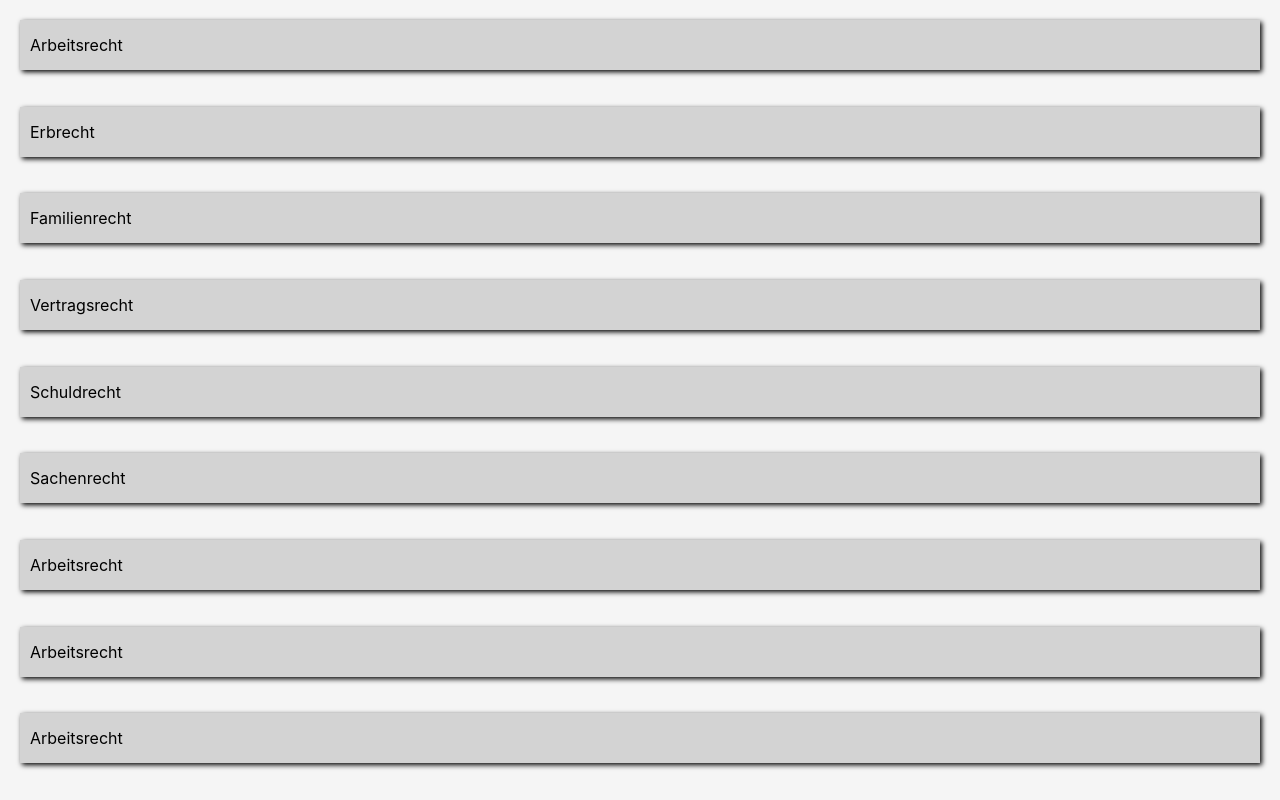
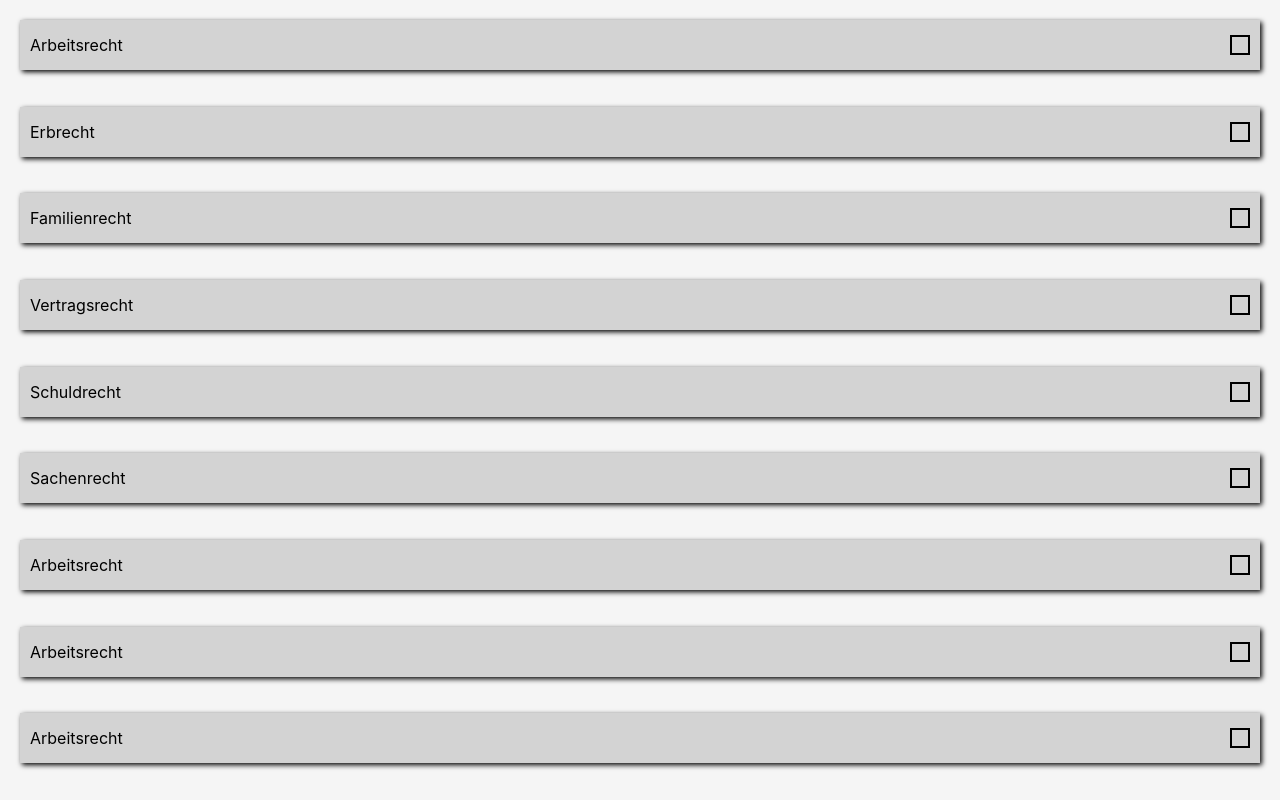
Before and after one commit to CaroSophie/Jura100, a React (Create React App) app: page /private in a window 1280 px wide. Built offline with nearby package versions, Linux system fonts and the light colour scheme.

Commit message:
Add bookmark icon

```diff
--- /dev/null
+++ b/src/Screen2/Bookmark.js
@@ -0,0 +1,16 @@
+import React, { Component } from 'react'
+import styled from 'styled-components'
+
+const Icon = styled.div`
+  height: 20px;
+  width: 20px;
+  border: 2px solid black;
+  font-size: 1em;
+  margin-left: auto;
+`
+
+export default class Bookmark extends Component {
+  render() {
+    return <Icon />
+  }
+}
--- a/src/Screen2/Private.js
+++ b/src/Screen2/Private.js
@@ -1,5 +1,6 @@
 import React, { Component } from 'react'
 import styled from 'styled-components'
+import Bookmark from './Bookmark'
 
 const Wrapper = styled.section`
   height: 100vh;
@@ -8,12 +9,13 @@ const Wrapper = styled.section`
   grid-gap: 20px;
   padding: 20px;
 `
+
 const Categories = styled.div`
   background: lightgrey;
   color: black;
   height: 50px;
   text-align: start;
-  display: grid;
+  display: flex;
   align-items: center;
   padding: 10px;
   box-shadow: 2px 2px 5px black;
@@ -23,15 +25,41 @@ export default class Private extends Component {
   render() {
     return (
       <Wrapper>
-        <Categories>Arbeitsrecht</Categories>
-        <Categories>Erbrecht</Categories>
-        <Categories>Familienrecht</Categories>
-        <Categories>Vertragsrecht</Categories>
-        <Categories>Schuldrecht</Categories>
-        <Categories>Sachenrecht</Categories>
-        <Categories>Arbeitsrecht</Categories>
-        <Categories>Arbeitsrecht</Categories>
-        <Categories>Arbeitsrecht</Categories>
+        <Categories>
+          Arbeitsrecht <Bookmark />
+        </Categories>
+        <Categories>
+          Erbrecht
+          <Bookmark />
+        </Categories>
+        <Categories>
+          Familienrecht
+          <Bookmark />
+        </Categories>
+        <Categories>
+          Vertragsrecht
+          <Bookmark />
+        </Categories>
+        <Categories>
+          Schuldrecht
+          <Bookmark />
+        </Categories>
+        <Categories>
+          Sachenrecht
+          <Bookmark />
+        </Categories>
+        <Categories>
+          Arbeitsrecht
+          <Bookmark />
+        </Categories>
+        <Categories>
+          Arbeitsrecht
+          <Bookmark />
+        </Categories>
+        <Categories>
+          Arbeitsrecht
+          <Bookmark />
+        </Categories>
       </Wrapper>
     )
   }
```
